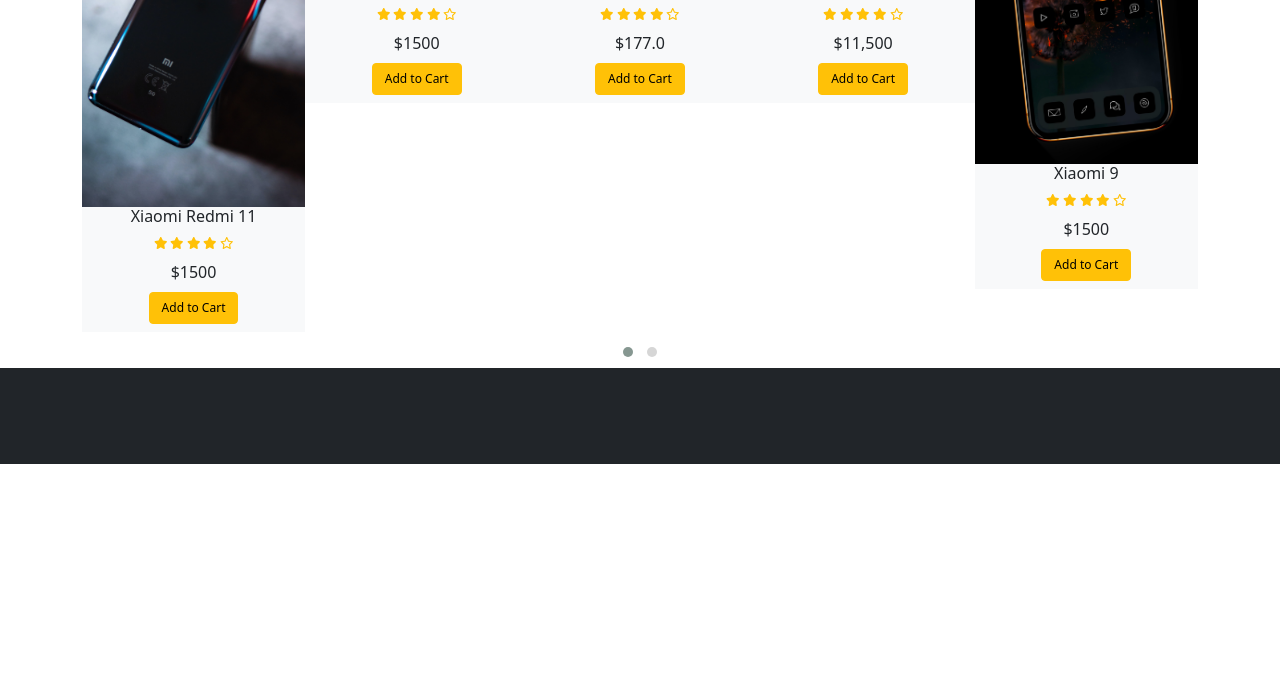
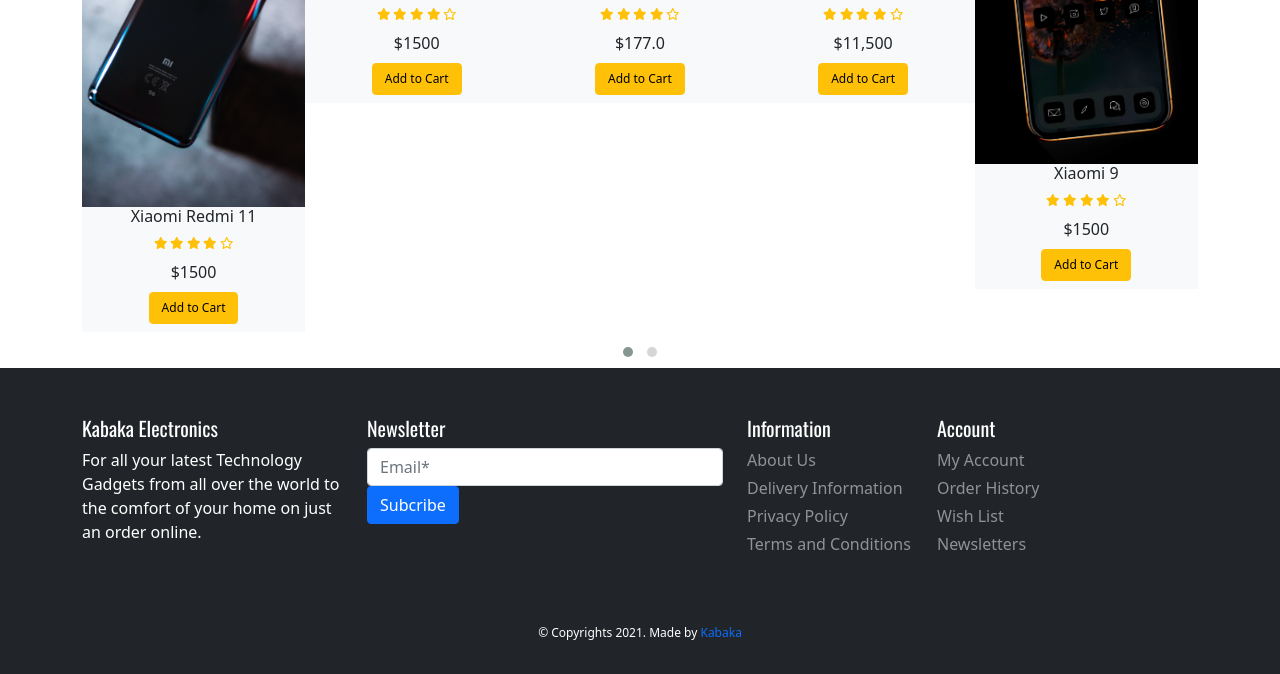
Before and after one commit to lailahgrant/ecommerce-website-php, a website: page index.html in a window 1280 px wide. Shown: the part 3374-4048 px from the top of the page. Before the commit the page ends 3838 px from the top, so only its background shows below. Drawn offline with nearby package versions, Linux system fonts and the light colour scheme.

Commit message:
footer is done

```diff
--- a/index.html
+++ b/index.html
@@ -1022,8 +1022,52 @@
 
     <!-- start footer -->
     <footer id="footer" class="bg-dark text-white py-5">
+        <div class="container">
+            <div class="row">
+                <div class="col-lg-3 col-12">
+                    <h4 class="font-os font-size-20">Kabaka Electronics</h4>
+                    <p class="font-raleway font-size-16">For all your latest Technology Gadgets from all over the world to the comfort of your home on just an order online.</p>
+                </div>
+                <div class="col-lg-4 col-12">
+                    <h4 class="font-os font-size-20">Newsletter</h4>
+                    <form action="" class="form-row">
+                        <div class="col">
+                            <input type="email" class="form-control" placeholder="Email*">
+                        </div>
+                        <div class="col">
+                            <button type="submit" class="btn btn-primary mb-2">Subcribe</button>
+                        </div>
+                    </form>
+                </div>
+                <div class="col-lg-2 col-12">
+                    <h4 class="font-os font-size-20">Information</h4>
+                    <div class="d-flex flex-column flex-wrap">
+                        <a href="" class="font-ralewayfont-size-16 text-white-50 pb-1">About Us</a>
+                        <a href="" class="font-ralewayfont-size-16 text-white-50 pb-1">Delivery Information</a>
+                        <a href="" class="font-ralewayfont-size-16 text-white-50 pb-1">Privacy Policy</a>
+                        <a href="" class="font-ralewayfont-size-16 text-white-50 pb-1">Terms and Conditions</a>
+                    </div>
+                </div>
+                <div class="col-lg-2 col-12">
+                    <h4 class="font-os font-size-20">Account</h4>
+                    <div class="d-flex flex-column flex-wrap">
+                        <a href="" class="font-ralewayfont-size-16 text-white-50 pb-1">My Account</a>
+                        <a href="" class="font-ralewayfont-size-16 text-white-50 pb-1">Order History</a>
+                        <a href="" class="font-ralewayfont-size-16 text-white-50 pb-1">Wish List</a>
+                        <a href="" class="font-ralewayfont-size-16 text-white-50 pb-1">Newsletters</a>
+                    </div>
+                </div>
+            </div>
+        </div>
+    </footer>
 
-    </footer>
+    <!-- Copyright -->
+    <div class="copyright text-center bg-dark text-white py-3">
+        <p class="font-raleway font-size-12">&copy; Copyrights 2021. Made by <a href="index.html">Kabaka</a> </p>
+    </div>
+    <!-- Copyright -->
+
+
     <!-- end footer -->
 
 
```
